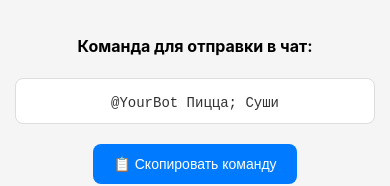
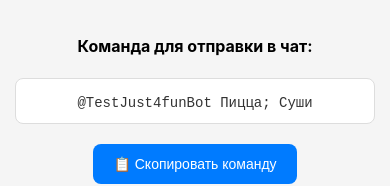
Before and after one commit to BrainCalm/Quiz, a plain HTML site: page index.html in a window 390 px wide. Both pictures are taken after a click on the button "📤 Сгенерировать команду для чата". Shown: the top 186 px of the page. Drawn offline with Linux system fonts and the light colour scheme.

Commit message:
Last Sync: 2025-09-03 07:47 (Mobile)

```diff
--- a/index.html
+++ b/index.html
@@ -34,7 +34,7 @@
         <div id="inline-result" style="display: none;">
             <h4>Команда для отправки в чат:</h4>
             <div class="inline-command">
-                <code id="inline-query">@YourBot Пицца; Суши; Бургеры</code>
+                <code id="inline-query">@TestJust4funBot Пицца; Суши; Бургеры</code>
             </div>
             <button onclick="copyInlineCommand()">📋 Скопировать команду</button>
             <p class="hint">Вставьте эту команду в любой чат Telegram</p>
--- a/script.js
+++ b/script.js
@@ -76,7 +76,7 @@ function generateInlineQuery() {
         return;
     }
 
-    const botUsername = 'YourBot'; // ЗАМЕНИТЕ на username вашего бота!
+    const botUsername = 'TestJust4funBot'; // ЗАМЕНИТЕ на username вашего бота!
     const query = options.join('; ');
     const inlineCommand = `@${botUsername} ${query}`;
 
```
